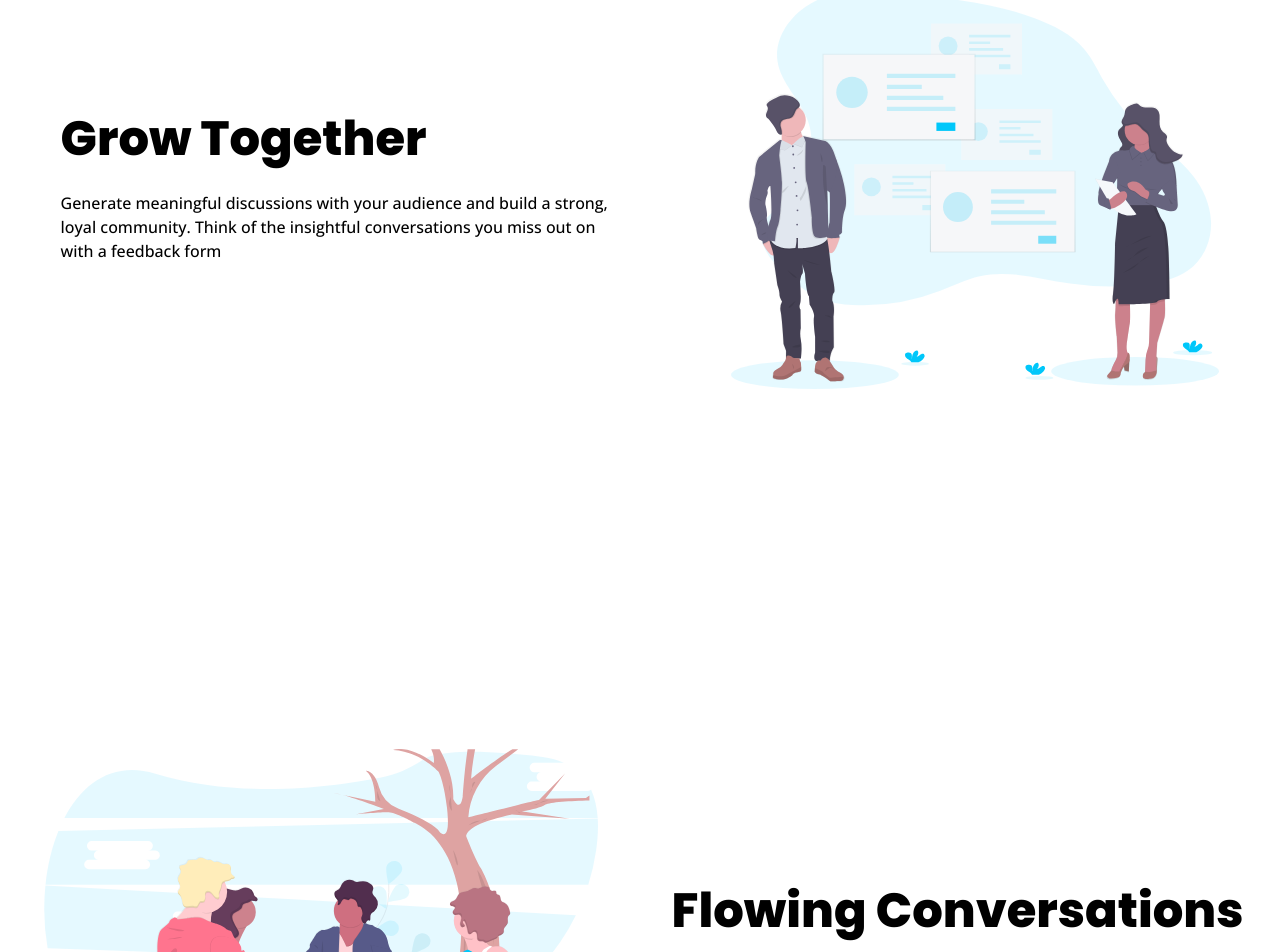
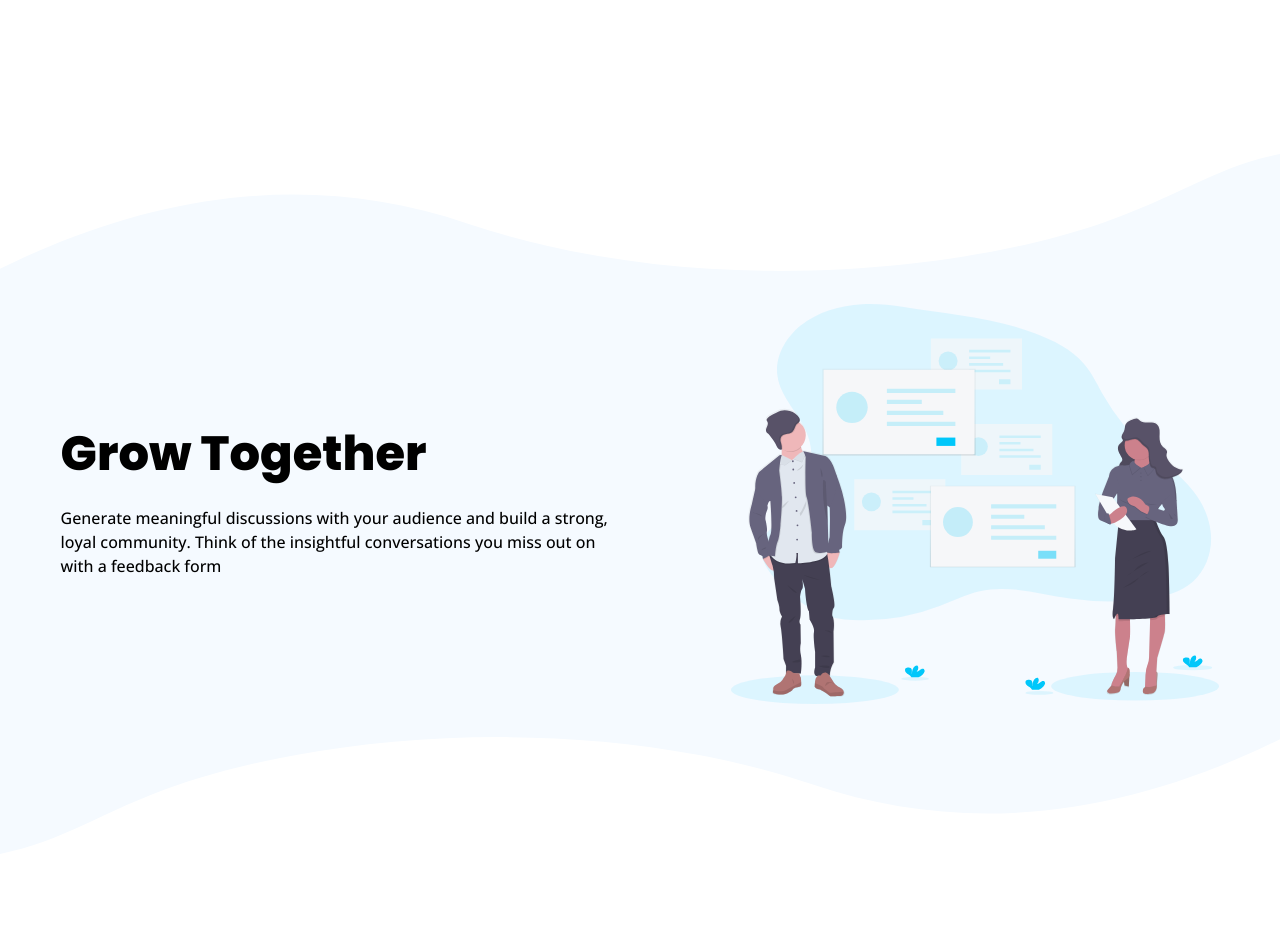
Before and after one commit to JunLovin/huddle-landing-page, a React (Vite) app: page / in a window 1280 px wide. Shown: the part 1787-2739 px from the top of the page. Built offline with nearby package versions, Linux system fonts and the light colour scheme.

Commit message:
style(GrowTogether): update layout and add SVG backgrounds
Refactor the layout to include SVG backgrounds for better visual consistency and improved design aesthetics. The changes include adding background elements and adjusting the styling to enhance the overall appearance of the component.

```diff
--- a/src/components/GrowTogether.jsx
+++ b/src/components/GrowTogether.jsx
@@ -3,7 +3,26 @@ import Grow from '@public/images/illustration-grow-together.svg'
 function GrowTogether() {
     return (
         <>
-        <div className="grow-top w-full relative">
+        <div className="w-full bg-white mt-90">
+            <svg
+                width="120%"
+                height="155"
+                xmlns="http://www.w3.org/2000/svg"
+                xmlnsXlink="http://www.w3.org/1999/xlink"
+                preserveAspectRatio="none"
+                viewBox="0 0 1440 165"
+                className="fill-[#f5faff]"
+            >
+                <defs><path id="a" d="M0 0h1440v165H0z"/></defs>
+                <g fill="none" fillRule="evenodd">
+                    <mask id="b" fill="#fff"><use xlinkHref="#a"/></mask>
+                    <g mask="url(#b)" fill="#f5faff">
+                        <path d="M0 127.6C152.937 41.92 298.933 25.782 437.988 79.187c208.583 80.107 457.536 53.405 594.167 0C1168.785 25.782 1172.696-39.335 1440 30.224c267.304 69.56 0 698.192 0 698.192s-211.887 128.179-591.858 64.09C594.828 749.779 312.114 765.996 0 841.156V127.6z"/>
+                    </g>
+                </g>
+            </svg>
+        </div>
+        <div className="grow-top w-full relative bg-[#f5faff]">
             <div className="grow h-[50dvh] w-full relative">
                 <div className="grow-container w-full h-full flex justify-around items-center">
                     <div className="grow-left flex flex-col gap-7 h-full justify-center">
@@ -16,6 +35,25 @@ function GrowTogether() {
                 </div>
             </div>
         </div>
+        <div className="w-full bg-white rotate-180">
+            <svg
+                width="120%"
+                height="155"
+                xmlns="http://www.w3.org/2000/svg"
+                xmlnsXlink="http://www.w3.org/1999/xlink"
+                preserveAspectRatio="none"
+                viewBox="0 0 1440 165"
+                className="fill-[#f5faff]"
+            >
+                <defs><path id="a" d="M0 0h1440v165H0z"/></defs>
+                <g fill="none" fillRule="evenodd">
+                    <mask id="b" fill="#fff"><use xlinkHref="#a"/></mask>
+                    <g mask="url(#b)" fill="#f5faff">
+                        <path d="M0 127.6C152.937 41.92 298.933 25.782 437.988 79.187c208.583 80.107 457.536 53.405 594.167 0C1168.785 25.782 1172.696-39.335 1440 30.224c267.304 69.56 0 698.192 0 698.192s-211.887 128.179-591.858 64.09C594.828 749.779 312.114 765.996 0 841.156V127.6z"/>
+                    </g>
+                </g>
+            </svg>
+        </div>
         </>
     )
 }
```
